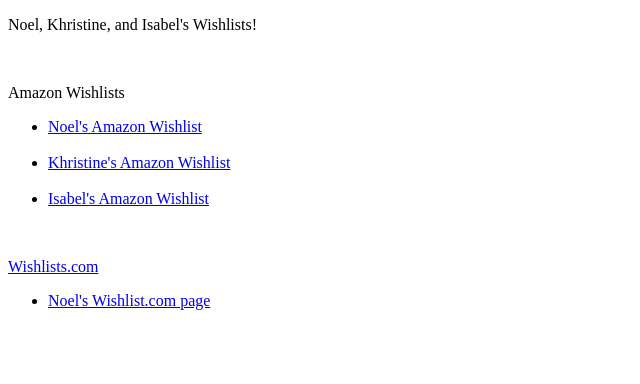
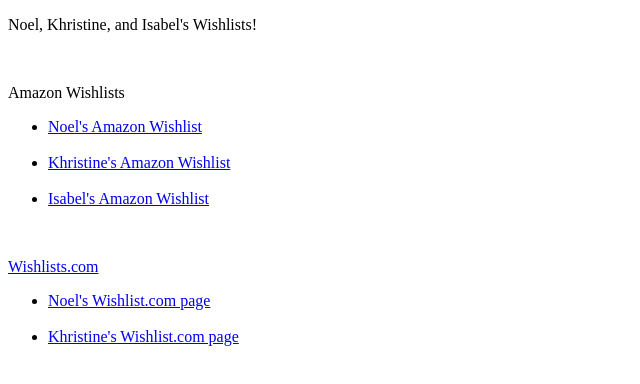
Before and after one commit to chingcuangco/wishlist, a plain HTML site: page index.htm in a window 1280 px wide. Shown: the whole page, without its empty margins (0-640 px from the left). Drawn offline with Linux system fonts and the light colour scheme.

Commit message:
Update index.htm

```diff
--- a/index.htm
+++ b/index.htm
@@ -19,6 +19,7 @@
    <p><a href="https://www.wishlist.com/wishlists/noel-chingcuangco/Eqq80x">Wishlists.com</a></p>
   <ul>
   <li><a href="https://www.wishlist.com/wishlist/noel-chingcuangco/noels-wishlist/LR311x">Noel's Wishlist.com page</a><br>&nbsp;</li>
+  <li><a href="https://www.wishlist.com/wishlist/noel-chingcuangco/khristines-wishlist/rRel61">Khristine's Wishlist.com page</a><br>&nbsp;</li>
   </ul>
 
   </body>
```
